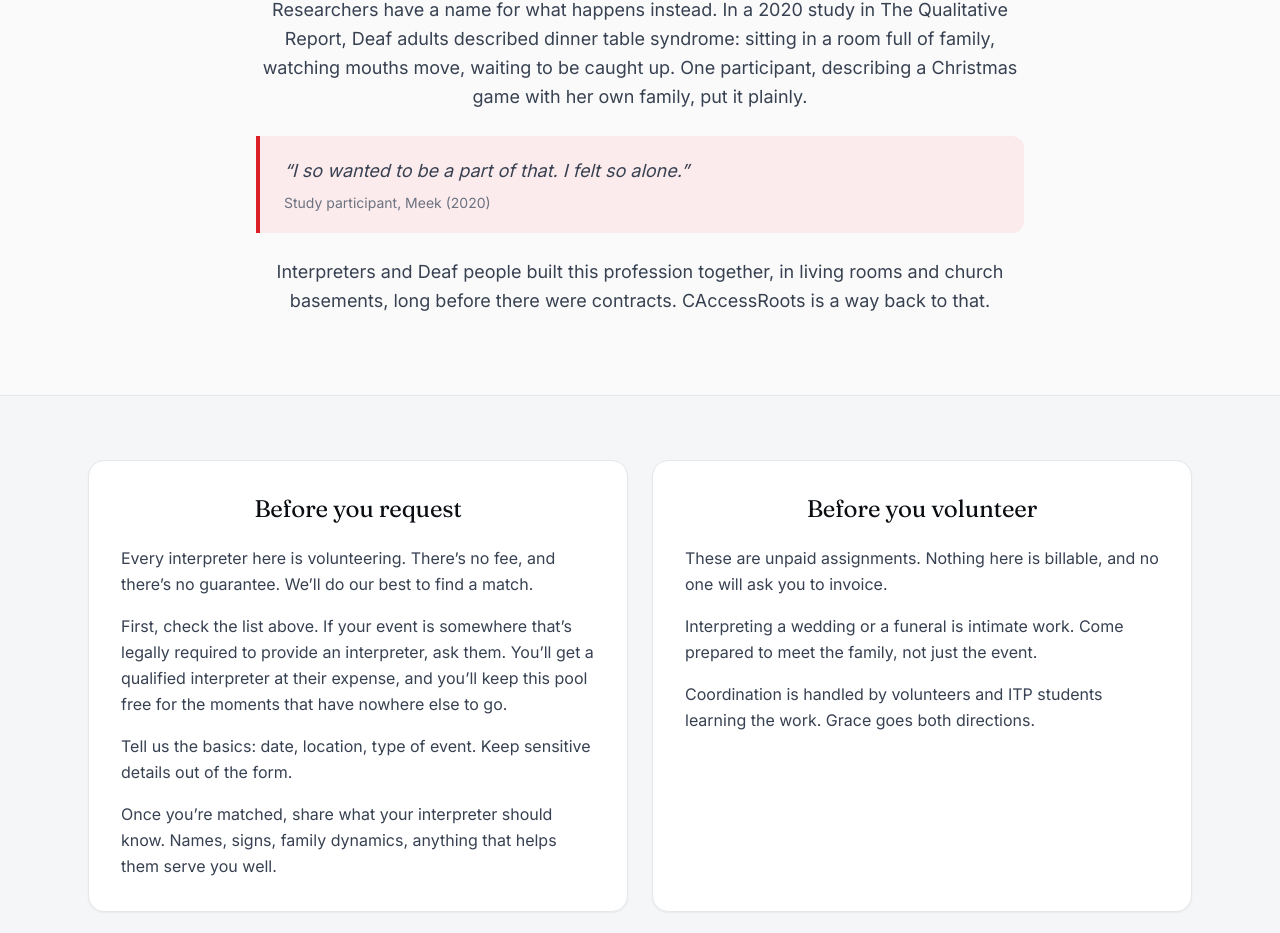
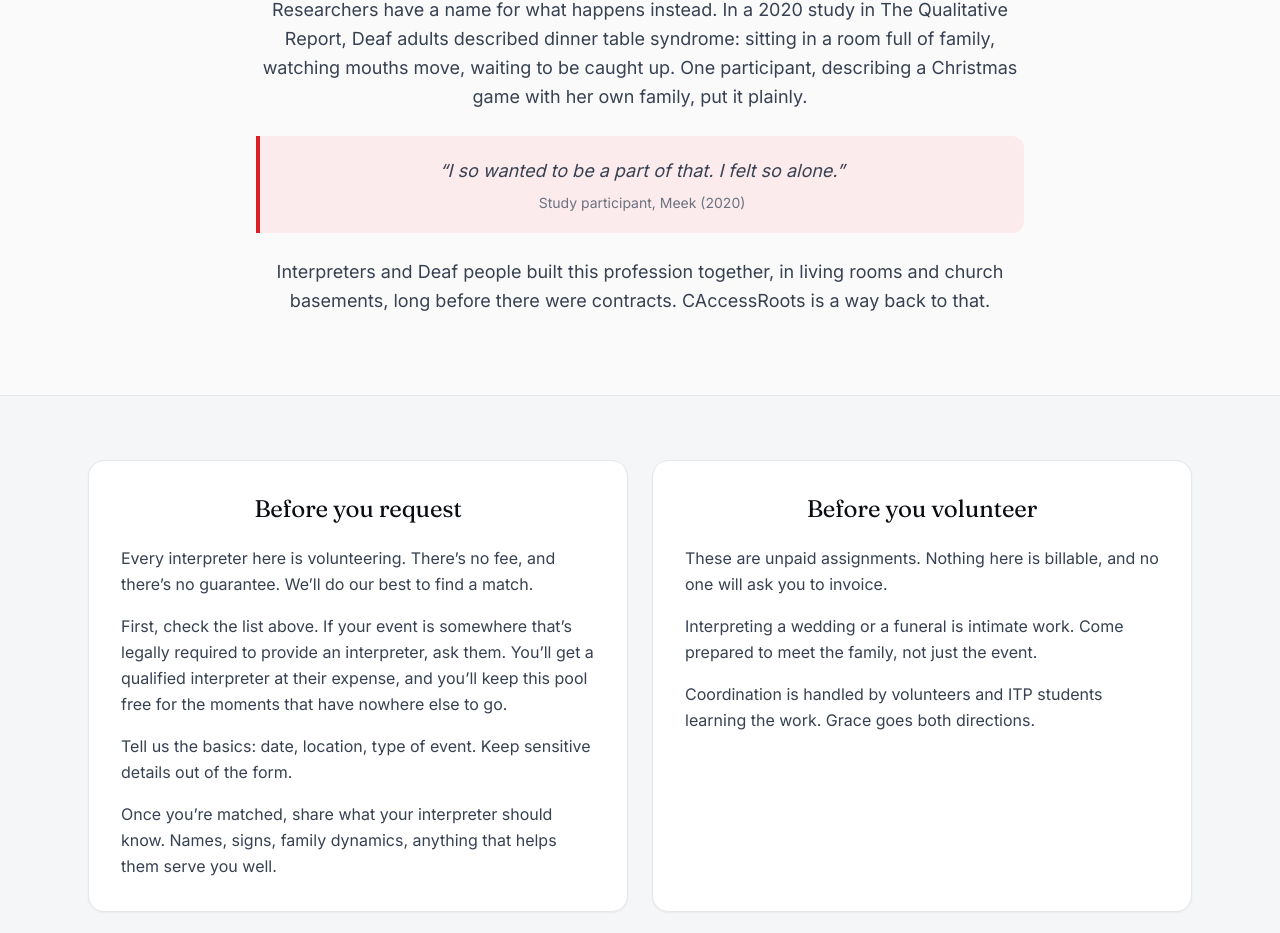
Before and after one commit to koregan-ad/caccessroots, a Next.js app: page / in a window 1280 px wide. Shown: the part 4433-5366 px from the top of the page. Built offline with nearby package versions, Linux system fonts and the light colour scheme.

Commit message:
Update page.tsx

```diff
--- a/src/app/page.tsx
+++ b/src/app/page.tsx
@@ -168,13 +168,13 @@ export default function LandingPage() {
               to be caught up. One participant, describing a Christmas game with her own family, put it plainly.
             </p>
 
-            <blockquote className="rounded-r-xl border-l-4 border-[#DB1F26] bg-[#FCEBEC] px-6 py-5 italic text-[#374151]">
-              <p>“I so wanted to be a part of that. I felt so alone.”</p>
+           <blockquote className="rounded-r-xl border-l-4 border-[#DB1F26] bg-[#FCEBEC] px-6 py-5 text-center italic text-[#374151]">
+          <p>“I so wanted to be a part of that. I felt so alone.”</p>
 
-              <footer className="mt-2 text-sm not-italic text-[#6B7280]">
-                Study participant, Meek (2020)
-              </footer>
-            </blockquote>
+          <footer className="mt-2 text-sm not-italic text-[#6B7280]">
+          Study participant, Meek (2020)
+          </footer>
+          </blockquote>
 
             <p className="text-center">
               Interpreters and Deaf people built this profession together, in living rooms and church basements, long
```
